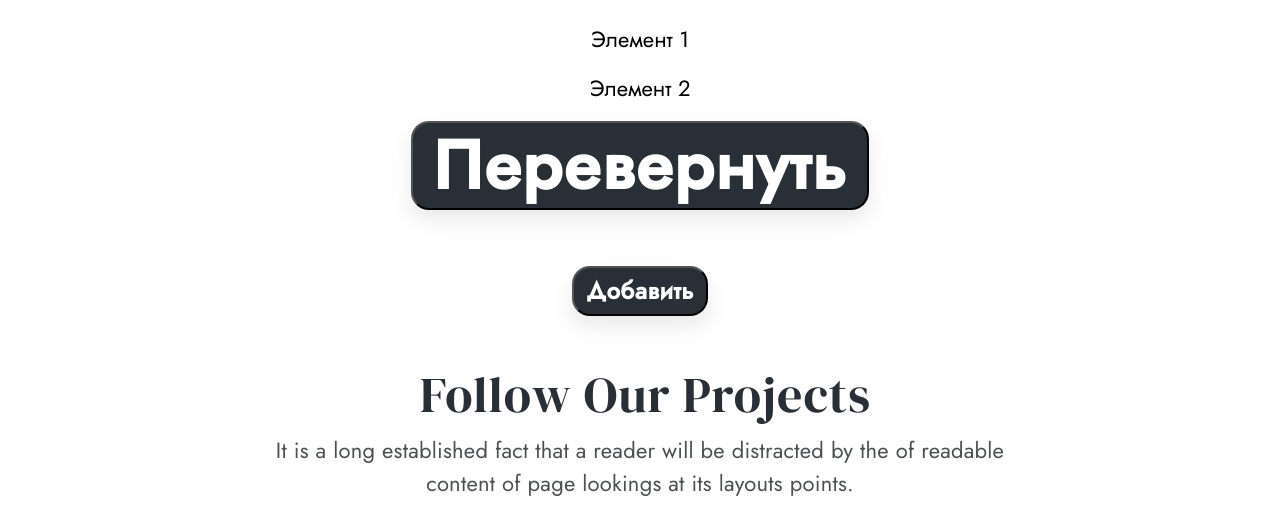
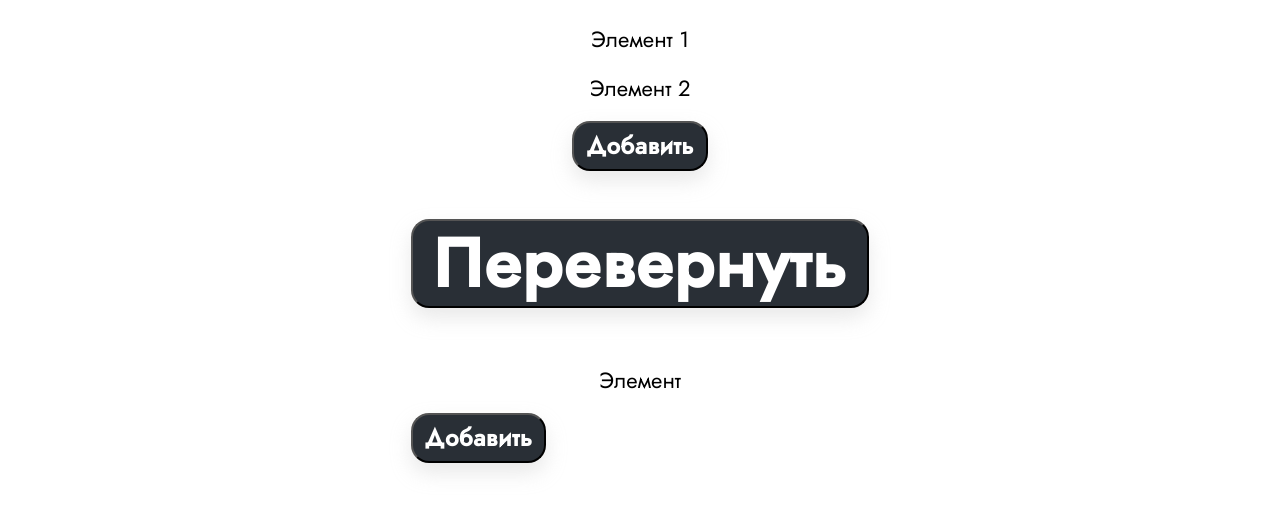
Before and after one commit to YurievichOleg/vue_js_hw1, a plain HTML site: page index.html in a window 1280 px wide. Shown: the part 1180-1688 px from the top of the page. Drawn offline with nearby package versions, Linux system fonts and the light colour scheme.

Commit message:
добавил

```diff
--- a/index.html
+++ b/index.html
@@ -20,6 +20,7 @@
 </head>
 
 <body>
+    <!-- Сначала не правильно понял задание и сделал все на js -->
     <div class="top center">
 
         <header class="head center2">
@@ -69,10 +70,16 @@
                 <li class="list__li li1">Элемент 1</li>
                 <li class="list__li li2">Элемент 2</li>
             </ul>
+            <button class="list__button">Добавить</button>
             <div id="vue__button">
                 <button @click="changeText()" class="hw__button"> {{text}}</button>
+                <ul class="list list__vue">
+                    <li v-for="item in listItem" :key="item.id" class="list__li list__vue li1_1">
+                        {{item}}</li>
+                </ul>
+                <button @click="addList()" class="list__button button__vue">Добавить</button>
             </div>
-            <button class="list__button">Добавить</button>
+
             <div class="our__projects__text__block">
                 <h3 class="our__projects__header">
                     Follow Our Projects
@@ -186,11 +193,18 @@
             el: '#vue__button',
             data: {
                 text: 'Перевернуть',
+
+                listItem: ['Элемент'],
+                liParent: document.querySelector('.li1_1').parentElement,
             },
             methods: {
                 changeText() {
                     this.text = this.text.split("").reverse().join("");
-                }
+                },
+                addList() {
+                    this.listItem.push('Новый элемент');
+                },
+
             }
         })
 
```
